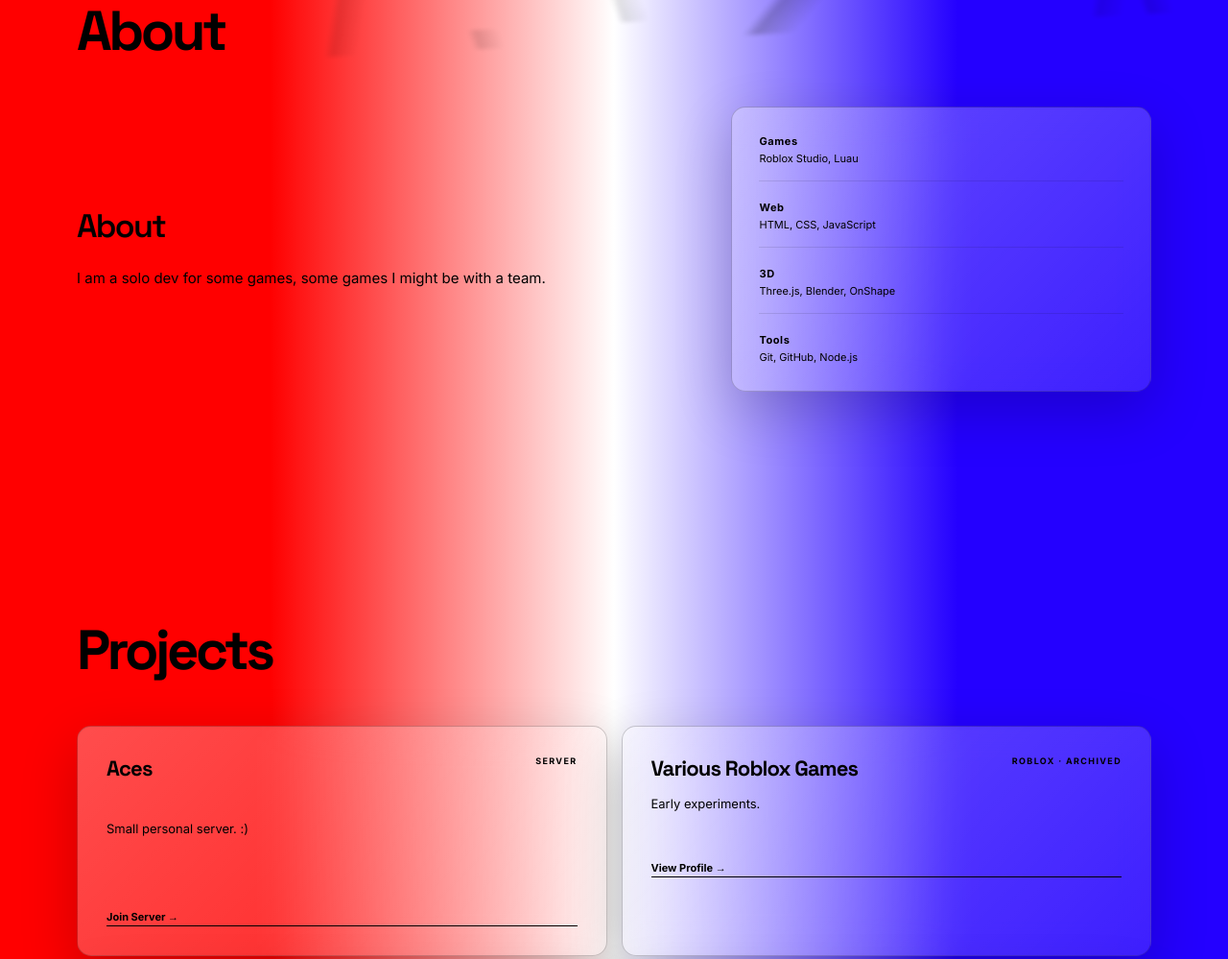
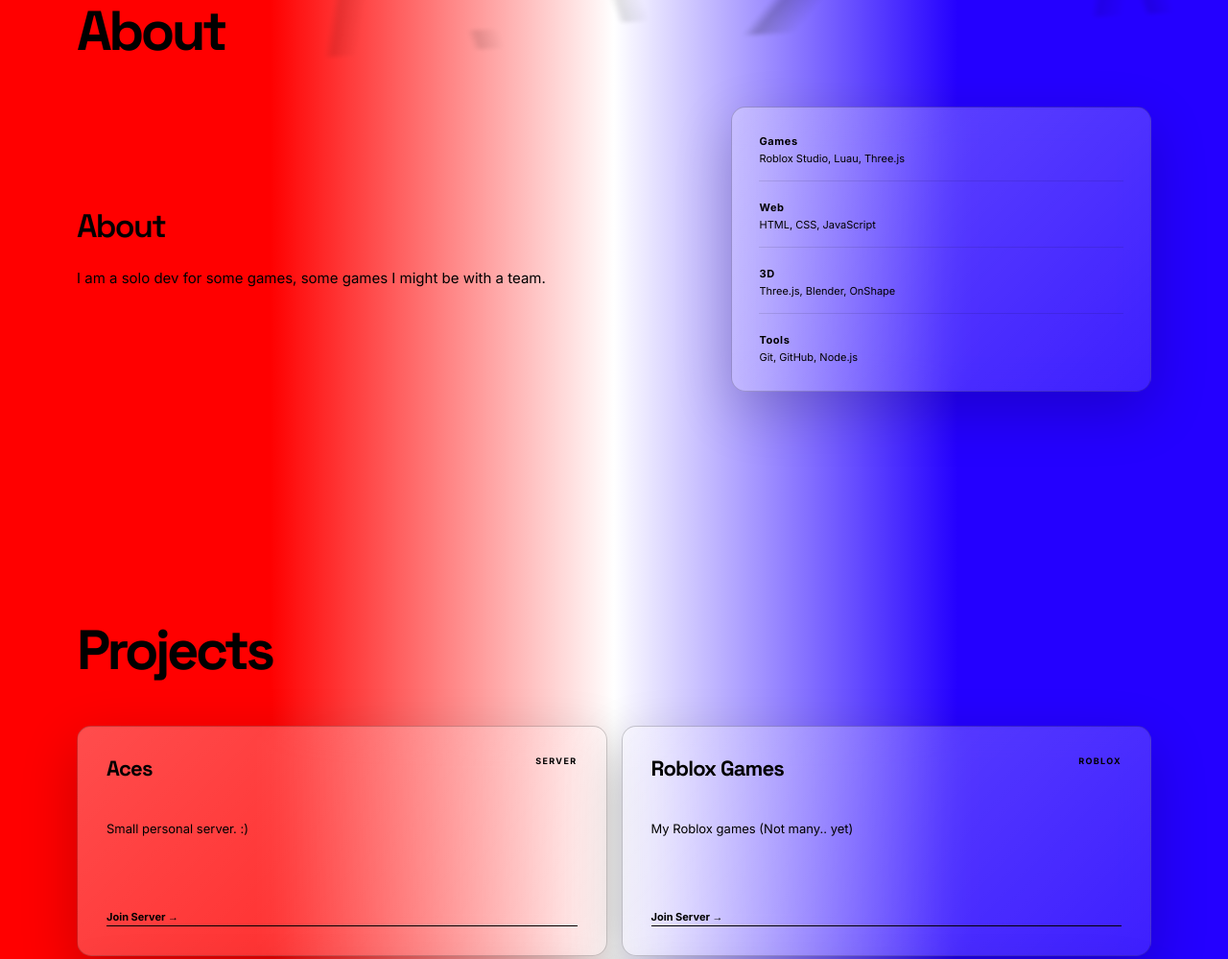
Before and after one commit to Aces22378-Dev/Aces-Abt-Me, a plain HTML site: page index.html in a window 1280 px wide. Shown: the part 917-1916 px from the top of the page at 96% size. Drawn offline with nearby package versions, Linux system fonts and the light colour scheme; a script that the page names is missing.

Commit message:
Update project details and labels in index.html

```diff
--- a/index.html
+++ b/index.html
@@ -153,7 +153,7 @@
 
           <div class="tech-group">
             <strong>Games</strong>
-            <span>Roblox Studio, Luau</span>
+            <span>Roblox Studio, Luau, Three.js</span>
           </div>
 
           <div class="tech-group">
@@ -210,24 +210,22 @@
 
         </article>
 
-        <article class="project-item glass-card">
+                <article class="project-item glass-card">
 
           <div class="project-item-header">
-            <h3>Various Roblox Games</h3>
-            <span class="project-label">ROBLOX · ARCHIVED</span>
+            <h3>Roblox Games</h3>
+            <span class="project-label">ROBLOX</span>
           </div>
 
           <p>
-            Early experiments.
+             My Roblox games (Not many.. yet)
           </p>
 
           <a href="https://www.roblox.com/users/3894530718/profile" target="_blank" rel="noopener noreferrer" class="project-link">
-            View Profile →
+            Join Server →
           </a>
 
-                <div class="other-projects">
-
-       </article>
+        </article>
 
         <article class="project-item glass-card">
 
```
